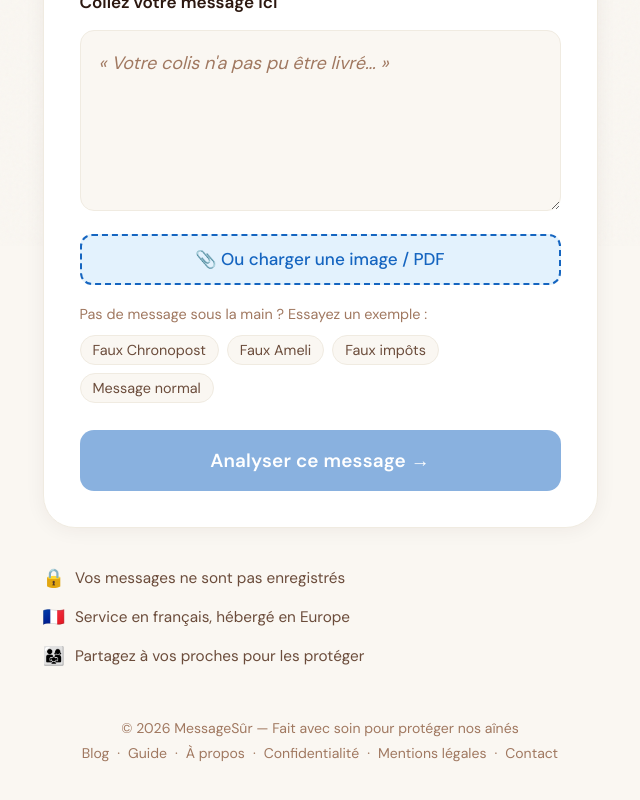
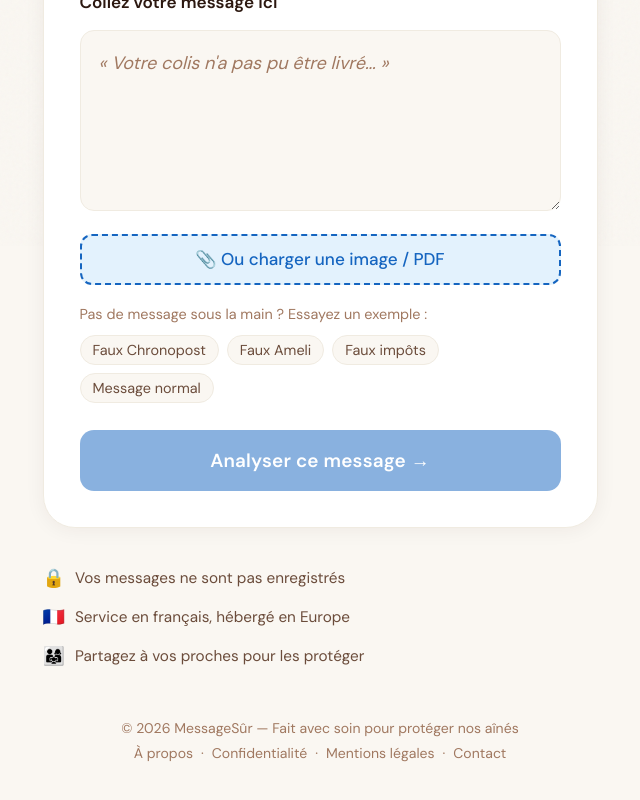
Before and after one commit to SYAL56/messagesur, a Next.js app: page / in a window 1280 px wide. Shown: the part 554-1354 px from the top of the page, without its empty margins (320-960 px from the left). Built offline with nearby package versions, Linux system fonts and the light colour scheme.

Commit message:
Suppression doublons footer

```diff
--- a/app/page.tsx
+++ b/app/page.tsx
@@ -160,8 +160,8 @@ export default function Home() {
       <footer className={styles.footer}>
         <p>© 2026 MessageSûr — Fait avec soin pour protéger nos aînés</p>
         <p className={styles.footerLinks}>
-          <a href="/blog">Blog</a><span>·</span>
-          <a href="/guide">Guide</a><span>·</span>
+
+
           <a href="/about">À propos</a><span>·</span>
           <a href="/confidentialite">Confidentialité</a><span>·</span>
           <a href="/mentions-legales">Mentions légales</a><span>·</span>
```
